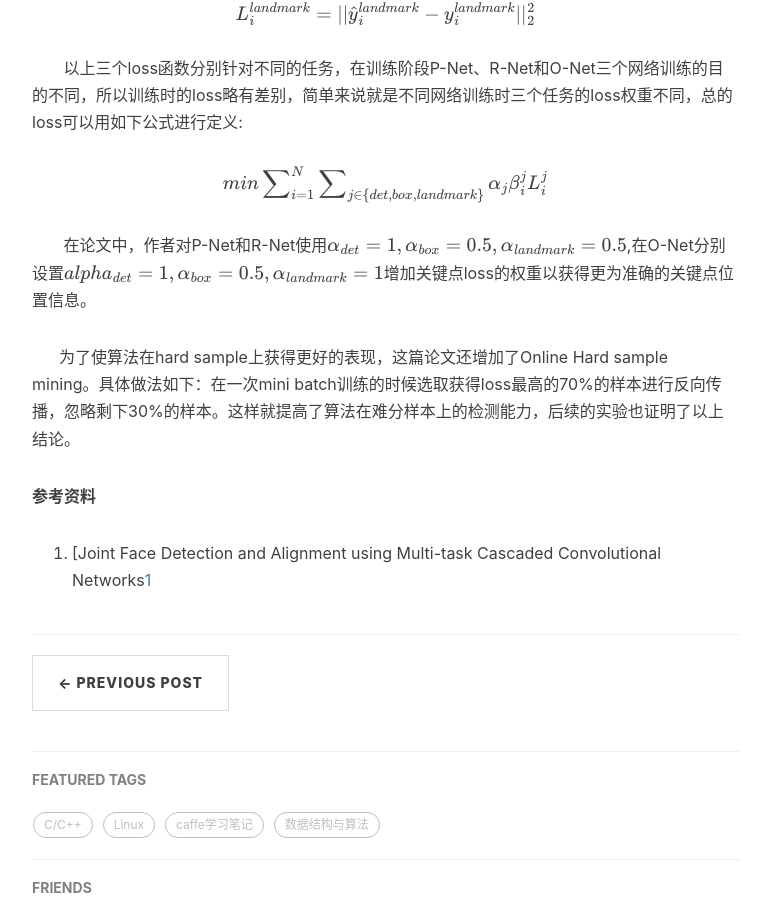
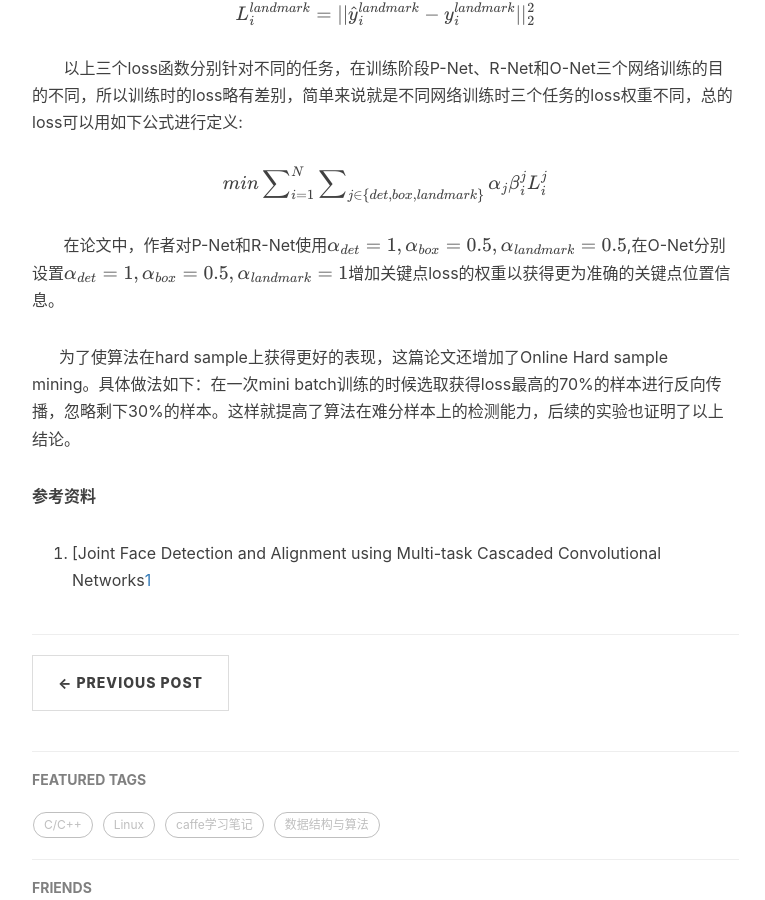
Before and after one commit to QiangXie/QiangXie.github.io, a Jekyll site: the page built from _posts/2018-4-2-paper-reading-mtcnn.markdown, in a window 1280 px wide and 900 px high, scrolled down 2752 px. Shown: the whole window, without its empty margins (233-998 px from the left). Built offline with Jekyll 4.4.1, drawn with Linux system fonts in a browser that asks for light colours; nearby versions of some CDN libraries; formulas are drawn with MathJax 3; comment, search, counter and statistics services are not loaded.

Commit message:
fix error in post mtcnn

```diff
--- a/_posts/2018-4-2-paper-reading-mtcnn.markdown
+++ b/_posts/2018-4-2-paper-reading-mtcnn.markdown
@@ -43,7 +43,7 @@ $$ L^{landmark}_{i} =||\hat{y}^{landmark}_{i} -y^{landmark}_{i} ||^{2}_{2} $$
 
 $$ min\sum\nolimits ^{N}_{i=1}\sum\nolimits _{j\in \{det,box,landmark\}} \alpha _{j} \beta ^{j}_{i} L^{j}_{i} $$
 
-&#160; &#160; &#160; &#160;在论文中，作者对P-Net和R-Net使用\\(\alpha _{det} =1,\alpha _{box} =0.5,\alpha _{landmark} =0.5\\),在O-Net分别设置\\(alpha _{det} =1,\alpha _{box} =0.5,\alpha _{landmark} =1\\)增加关键点loss的权重以获得更为准确的关键点位置信息。
+&#160; &#160; &#160; &#160;在论文中，作者对P-Net和R-Net使用\\(\alpha _{det} =1,\alpha _{box} =0.5,\alpha _{landmark} =0.5\\),在O-Net分别设置\\(\alpha _{det} =1,\alpha _{box} =0.5,\alpha _{landmark} =1\\)增加关键点loss的权重以获得更为准确的关键点位置信息。
 
 &#160; &#160; &#160; 为了使算法在hard sample上获得更好的表现，这篇论文还增加了Online Hard sample mining。具体做法如下：在一次mini batch训练的时候选取获得loss最高的70%的样本进行反向传播，忽略剩下30%的样本。这样就提高了算法在难分样本上的检测能力，后续的实验也证明了以上结论。
 
```
